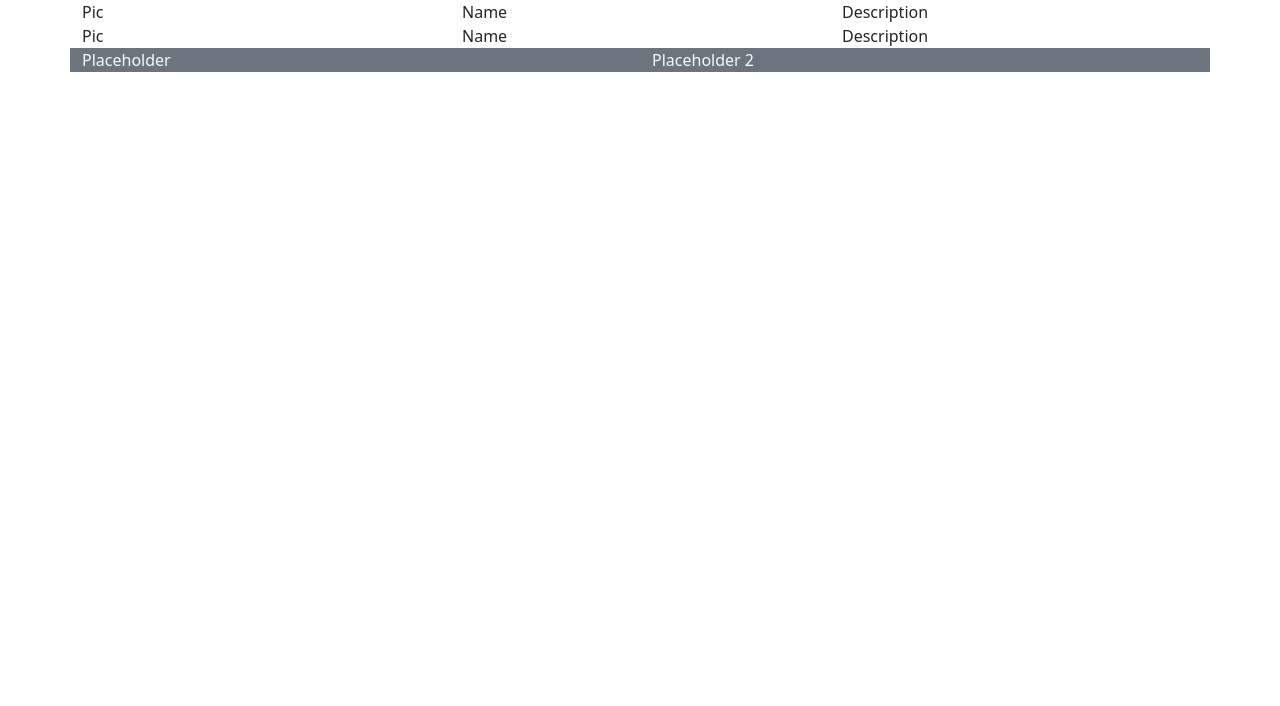
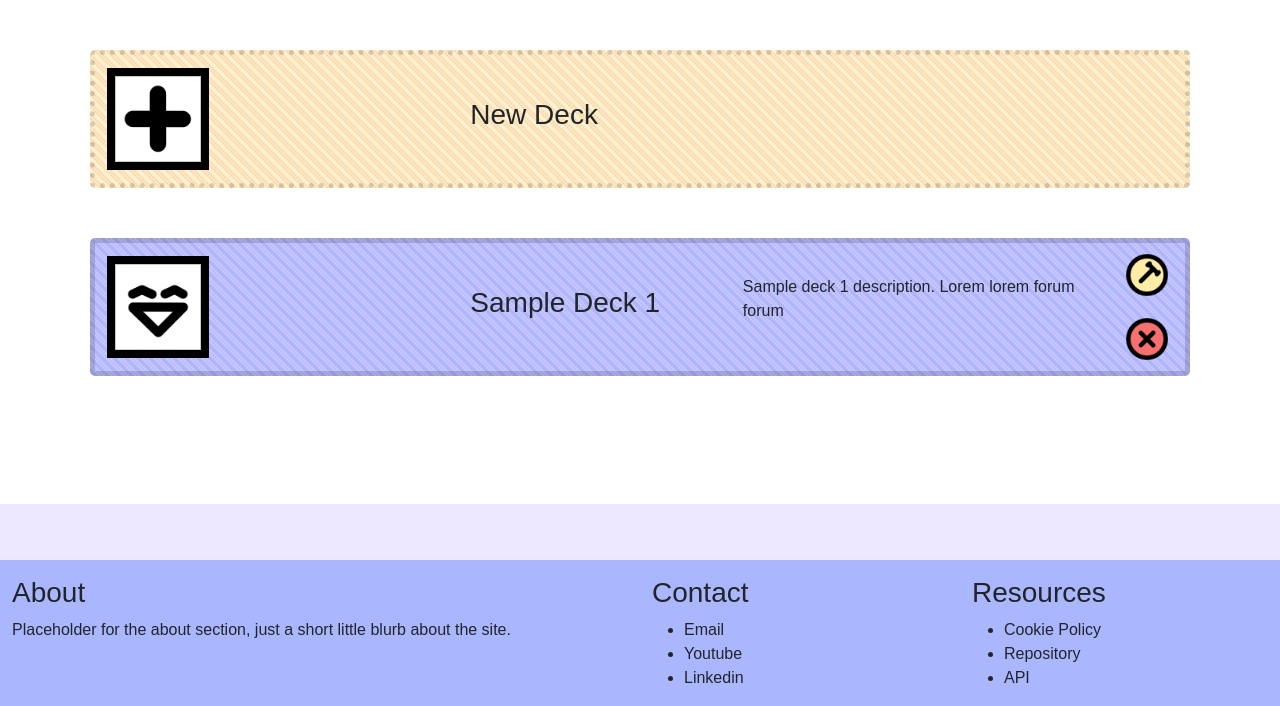
Before and after one commit to burke-edwards-672/Project2-Flashcard-Site, a website: page html/decks.html in a window 1280 px wide. Shown: the part 160-866 px from the top of the page. Before the commit the page ends 800 px from the top, so only its background shows below. Drawn offline with nearby package versions, Linux system fonts and the light colour scheme; files whose address does not match are found by name; a web font is replaced by a local one.

Commit message:
stylized decks and home pages

```diff
--- a/css/base.css
+++ b/css/base.css
@@ -38,10 +38,6 @@
 
 }
 
-.create-deck {
-    border-style: dotted;
-}
-
 .transition-color-footer {
     background-color: rgb(237, 232, 255);
     height: 56px;
@@ -56,18 +52,25 @@
     margin-top: 1rem;
 }
 
-.deck img {
-    width: 50%;
+.deck-icon {
+    height: 80%
 }
 
 .deck {
     border-style: solid;
     border-width: 5px !important; /* Overriding the !important from bootstrap, which also affects border style and color */
+    border-color: rgb(0, 0, 0, 0.15) !important;
     border-radius: 5px;
-    margin: 20px;
+    margin: 50px 20px;
+    background-image: url("../images/lav-stripe.jpg");
 }
 
-.pagetop{
+.middle {
+    display: flex;
+    align-items: center;
+}
+
+.pagetop {
     display: flex;
 }
 
@@ -75,3 +78,12 @@
     margin: 10px;
     height: 5rem;
 }
+
+.deck button {
+    display: flex;
+    justify-content: right;
+}
+
+.deck button:hover {
+    transform: scale(1.1);
+}
--- /dev/null
+++ b/css/decks.css
@@ -0,0 +1,4 @@
+.create-deck {
+    border-style: dotted !important;
+    background-image: url("../images/peach-stripe.jpg");
+}
--- /dev/null
+++ b/css/home.css
@@ -0,0 +1,3 @@
+.create-deck {
+    border-style: dotted;
+}
--- a/html/decks.html
+++ b/html/decks.html
@@ -5,13 +5,22 @@
     <meta name="viewport" content="width=device-width, initial-scale=1.0">
     <title>Project Two Website</title>
 
+    <link rel="preconnect" href="https://fonts.googleapis.com">
+    <link rel="preconnect" href="https://fonts.gstatic.com" crossorigin>
+    <link href="https://fonts.googleapis.com/css2?family=Boogaloo&family=Mansalva&display=swap" rel="stylesheet">
+
     <link href="https://cdn.jsdelivr.net/npm/bootstrap@5.3.8/dist/css/bootstrap.min.css" rel="stylesheet" integrity="sha384-sRIl4kxILFvY47J16cr9ZwB07vP4J8+LH7qKQnuqkuIAvNWLzeN8tE5YBujZqJLB" crossorigin="anonymous">
+    <link rel="stylesheet" href="../css/base.css">
+    <link rel="stylesheet" href="../css/decks.css">
 </head>
 <body>
     <header>
-        <h1>Burke's Flashcard Site</h1>
+        <div class="pagetop">
+            <img src="../images/logo.png">
+            <h1 class="display-1">Fonty's Flashcards</h1>
+        </div>
 
-        <nav class="navbar navbar-expand-lg bg-body-tertiary">
+        <nav class="navbar navbar-expand-lg">
             <div class="container-fluid">
                 <a class="navbar-brand" href="#">Navbar</a>
                 <button class="navbar-toggler" type="button" data-bs-toggle="collapse" data-bs-target="#navbarSupportedContent" aria-controls="navbarSupportedContent" aria-expanded="false" aria-label="Toggle navigation">
@@ -28,6 +37,9 @@
                         <li class="nav-item">
                             <a class="nav-link active" href="./settings.html">Settings</a>
                         </li>
+                        <li class="nav-item">
+                            <a class="nav-link active" href="#">Coming Soon</a>
+                        </li>
                     </ul>
                 </div>
             </div>
@@ -35,65 +47,74 @@
     </header>
 
     <main>
-        <div class="container">
-            <div class="row">
-                <div class="col">
-                    Pic
+        <div class="container px-0">
+            <div class="row deck border create-deck">
+                <div class="col-md-4 middle">
+                    <img src="../images/Plus.jpg" class="deck-icon">
                 </div>
-                <div class="col">
-                    New Deck
+                <div class="col-md-3 middle">
+                    <h3>New Deck</h3>
                 </div>
-                <div class="col">
-                    Description
+                <div class="col-md-5">
+
                 </div>
             </div>
 
-            <div class="row">
-                <div class="col">
-                    Pic
+            <div class="row deck border">
+                <div class="col-md-4 middle">
+                    <img src="../images/smile.jpg" class="deck-icon">
                 </div>
-                <div class="col">
-                    Name
+                <div class="col-md-3 middle">
+                    <h3>Sample Deck 1</h3>
                 </div>
-                <div class="col">
-                    Description
+                <div class="col-md-4 middle">
+                    <p>Sample deck 1 description. Lorem lorem forum forum</p>
                 </div>
-            </div>
-
-            <div class="row">
-                <div class="col">
-                    Pic
-                </div>
-                <div class="col">
-                    Name
-                </div>
-                <div class="col">
-                    Description
-                </div>
-            </div>
-
-            <div class="row">
-                <div class="col">
-                    Pic
-                </div>
-                <div class="col">
-                    Name
-                </div>
-                <div class="col">
-                    Description
+                <div class="col-md-1 p-0 btn-group-vertical" role="group" aria-label="Vertical button group">
+                    <button type="button" class="btn"><img src="../images/edit.png" height="50"></button>
+                    <button type="button" class="btn"><img src="../images/delete.png" height="50"></button>
                 </div>
             </div>
         </div>
     </main>
 
     <footer>
-        <div class="container text-light bg-secondary">
-            <div class="row">
-                <div class="col">
-                    Placeholder
+        <div class="transition-color-footer">
+
+        </div>
+        <div class="container-fluid">
+            <div class="row night">
+                <div class="col-sm-6">
+                    <h3>About</h3>
+                    Placeholder for the about section, just a short little blurb about the site.
                 </div>
-                <div class="col">
-                    Placeholder 2
+                <div class="col-sm-3">
+                    <h3>Contact</h3>
+                    <ul>
+                        <li>
+                            Email
+                    </li>
+                        <li>
+                            Youtube
+                        </li>
+                        <li>
+                            Linkedin
+                        </li>
+                    </ul>
+                </div>
+                <div class="col-sm-3">
+                    <h3>Resources</h3>
+                    <ul>
+                        <li>
+                            Cookie Policy
+                        </li>
+                        <li>
+                            Repository
+                        </li>
+                        <li>
+                            API
+                        </li>
+                    </ul>
                 </div>
             </div>
         </div>
```
Also changed, not shown: index.html (+1 -0 lines), images/cool.jpg (added), images/delete.png (added), images/edit.png (added).
